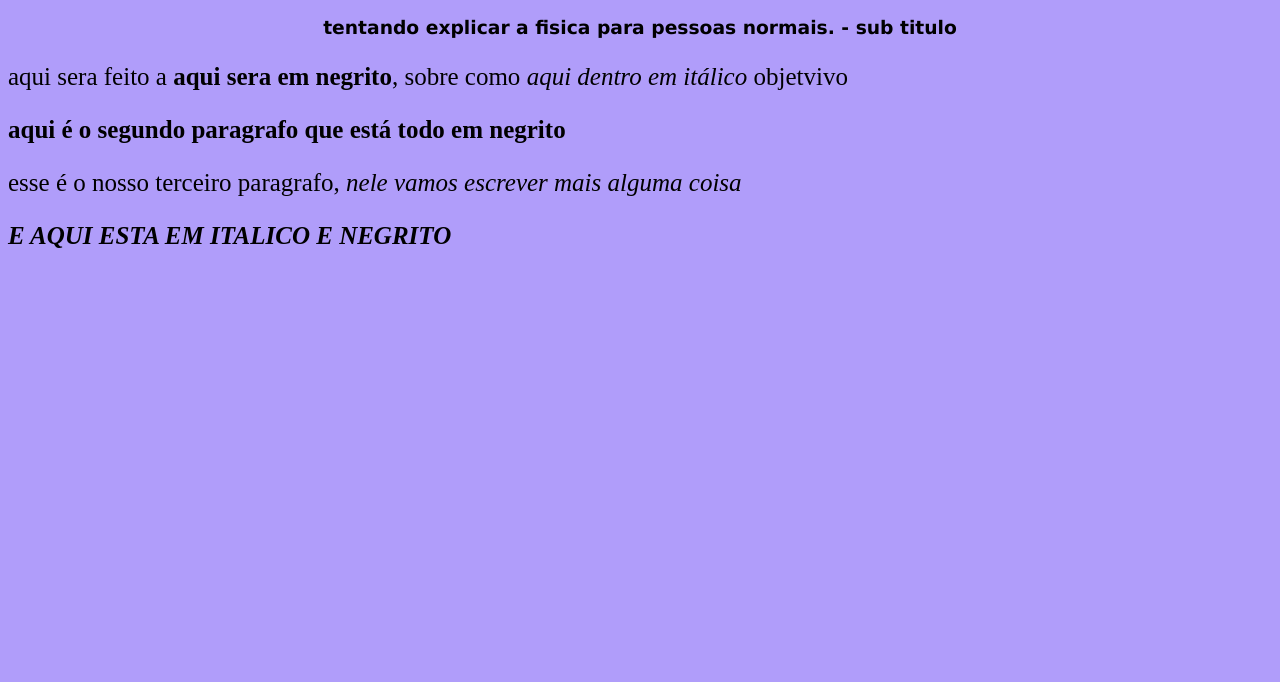
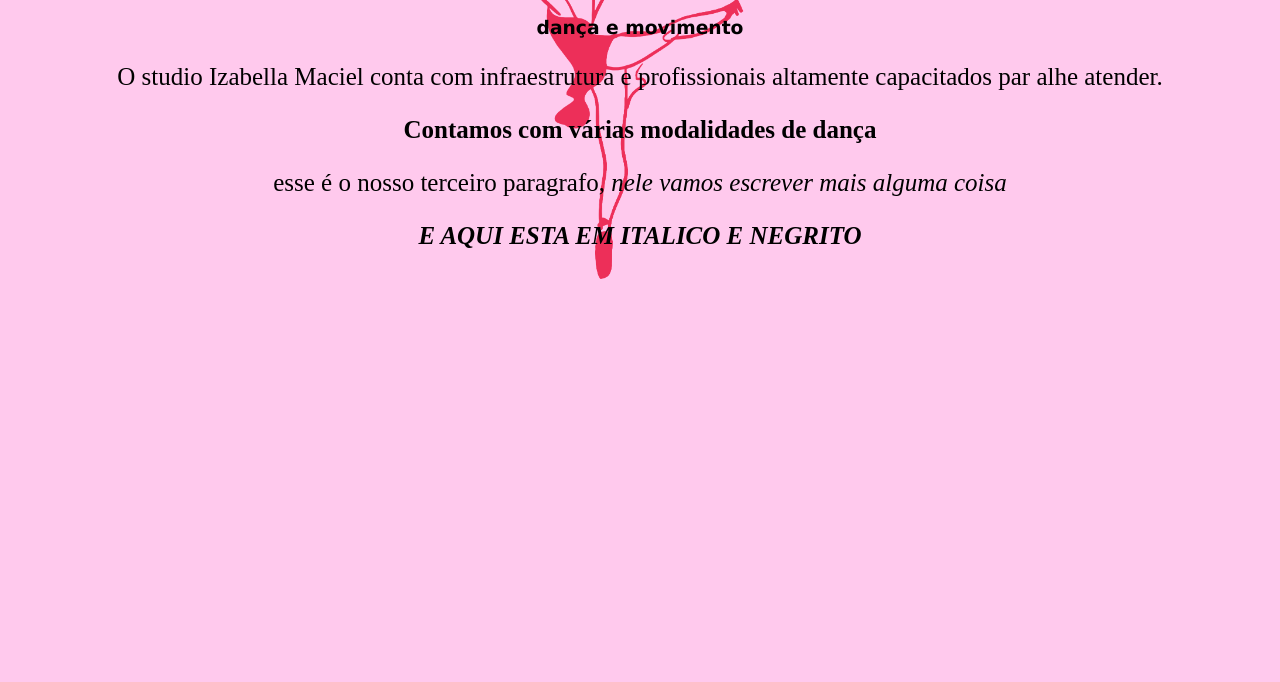
Before and after one commit to plucianomaciel/Formadores2, a plain HTML site: page index.html in a window 1280 px wide. Shown: the part 118-800 px from the top of the page. Drawn offline with Linux system fonts and the light colour scheme.

Commit message:
atualização
adicionado imagem no site

```diff
--- a/index.html
+++ b/index.html
@@ -1,19 +1,22 @@
 <!DOCTYPE html>
 <html lang="en" dir="ltr">
   <head>
+
     <meta charset="utf-8">
-    <title>titulo da aba</title>
-    <link rel="stylesheet" href="style.css">
+    <title>imDança</title>
+    <link rel="stylesheet" href="style.css"> <!--aqui referencia o css no html-->
 
   </head>
-
-
-  <body>
-<h1>FISICA PARA HUMANOS - titulo</h1>
-<h3>tentando explicar a fisica para pessoas normais. - sub titulo</h3>
-<p>aqui sera feito a <b>aqui sera em negrito</b>, sobre como <i>aqui dentro em itálico</i> objetvivo</p>
-<p><b>aqui é o segundo paragrafo que está todo em negrito</b></p>
-<p>esse é o nosso terceiro paragrafo, <i>nele vamos escrever mais alguma coisa</i></p>
+  <body> <!--Aqui fica todos os textos do site / entre os body-->
+    <center>
+      <div class="areaPrincipal">
+<h1>Studio IM</h1>  <!--aqui é o titulo central do site /h1 é o Heading/ titulos e subs-->
+<h3> dança e movimento</h3>
+<p>O studio Izabella Maciel conta com infraestrutura e profissionais altamente capacitados par alhe atender.</p> <!-- P é paragrafo-->
+<p><b>Contamos com várias modalidades de dança</b></p> <!-- b é negrito-->
+<p>esse é o nosso terceiro paragrafo, <i>nele vamos escrever mais alguma coisa</i></p> <!-- i é italico e B é sublinhado-->
     <P><I><B>E AQUI ESTA EM ITALICO E NEGRITO</B></I></P>
+  </div>
+  </center>
   </body>
 </html>
--- a/style.css
+++ b/style.css
@@ -1,5 +1,12 @@
 h1, h3{text-align: center;}
-body{background-color:#B09DFA;}
+body{
+    background-image:url(bailarina.png);
+    background-color: rgba(255, 0, 170, 0.212);
+    background-repeat: no-repeat;
+    background-size: 20%;
+    background-position: center;
+}
+.areaPrincipal{}
 h1{font-size: 50px;
     font-family: Cambria, Cochin, Georgia, Times, 'Times New Roman', serif;
     ;color: #000;
```
Also changed, not shown: bailarina.png (added).
